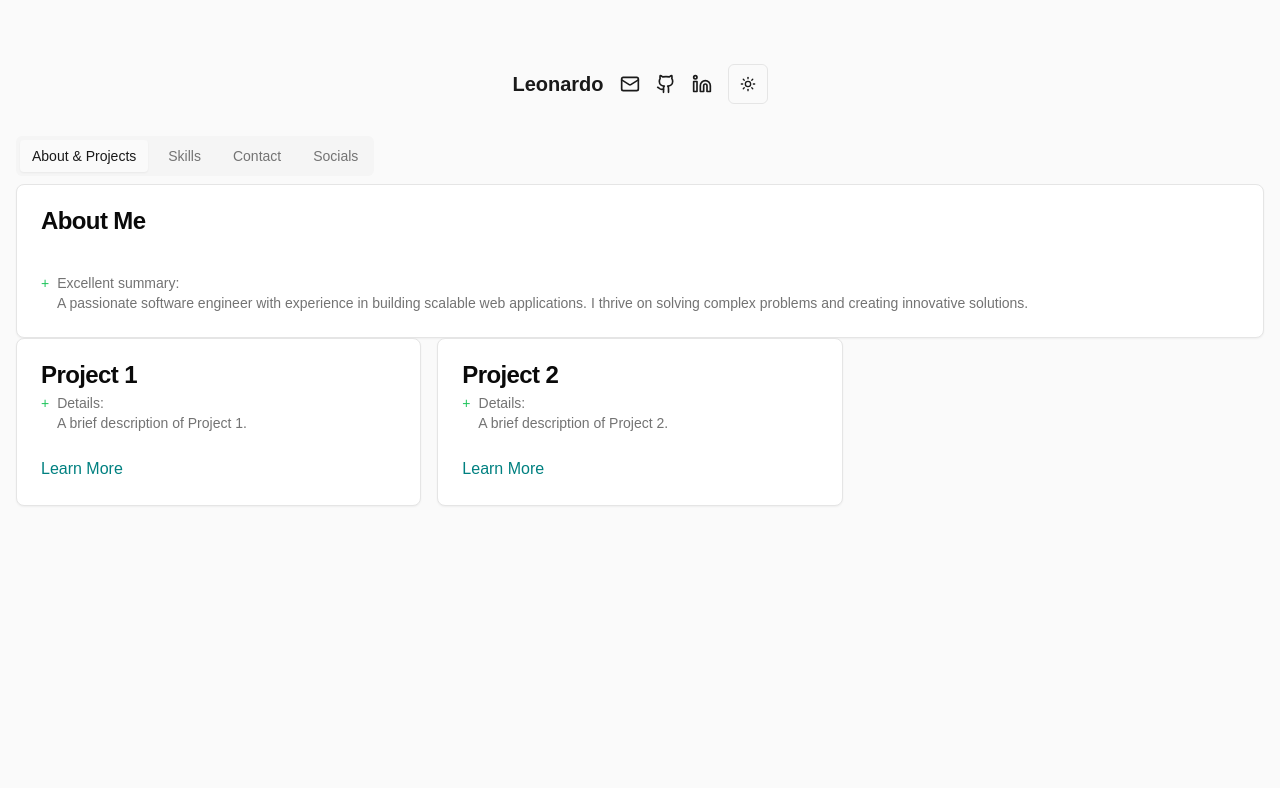
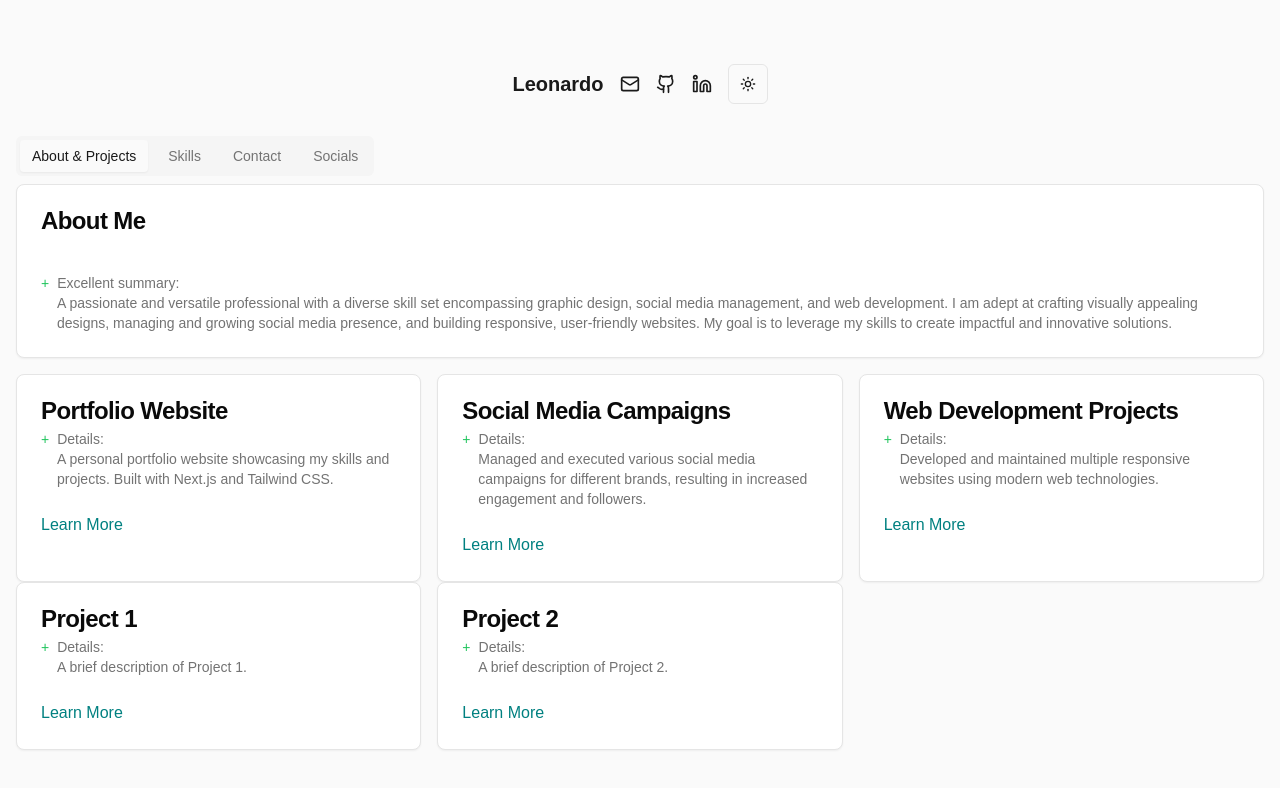
Before and after one commit to isaiahscape/portfolio-minimalist, a Next.js app: page / in a window 1280 px wide. Shown: the top 788 px of the page. Built offline with nearby package versions, Linux system fonts and the light colour scheme.

Commit message:
about & projects: add more infos

```diff
--- a/src/components/bio.tsx
+++ b/src/components/bio.tsx
@@ -3,18 +3,24 @@
 import {Card, CardContent, CardDescription, CardHeader, CardTitle} from '@/components/ui/card';
 
 export function Bio() {
-  const bio = `A passionate software engineer with experience in building scalable web applications.
-    I thrive on solving complex problems and creating innovative solutions.`;
+  const bio = `A passionate and versatile professional with a diverse skill set encompassing graphic design, social media management, and web development.
+    I am adept at crafting visually appealing designs, managing and growing social media presence, and building responsive, user-friendly websites.
+    My goal is to leverage my skills to create impactful and innovative solutions.`;
 
   const projects = [
     {
-      title: 'Project 1',
-      description: 'A brief description of Project 1.',
+      title: 'Portfolio Website',
+      description: 'A personal portfolio website showcasing my skills and projects. Built with Next.js and Tailwind CSS.',
       link: '#',
     },
     {
-      title: 'Project 2',
-      description: 'A brief description of Project 2.',
+      title: 'Social Media Campaigns',
+      description: 'Managed and executed various social media campaigns for different brands, resulting in increased engagement and followers.',
+      link: '#',
+    },
+    {
+      title: 'Web Development Projects',
+      description: 'Developed and maintained multiple responsive websites using modern web technologies.',
       link: '#',
     },
   ];
@@ -27,6 +33,7 @@ export function Bio() {
         </CardHeader>
         <CardContent>
           <CardDescription className="text-muted-foreground">
+            {/* Code Review Style */}
             <div className="flex items-center space-x-2">
               <span className="text-green-500">+</span>
               <span>Excellent summary:</span>
@@ -37,6 +44,35 @@ export function Bio() {
           </CardDescription>
         </CardContent>
       </Card>
+      <div className="grid gap-4 md:grid-cols-2 lg:grid-cols-3">
+        {projects.map((project, index) => (
+          <Card key={index}>
+            <CardHeader>
+              <CardTitle>{project.title}</CardTitle>
+              <CardDescription>
+                {/* Code Review Style */}
+                <div className="flex items-center space-x-2">
+                  <span className="text-green-500">+</span>
+                  <span>Details:</span>
+                </div>
+                <div className="ml-4">
+                  <p>{project.description}</p>
+                </div>
+              </CardDescription>
+            </CardHeader>
+            <CardContent>
+              <a
+                href={project.link}
+                target="_blank"
+                rel="noopener noreferrer"
+                className="text-primary hover:underline"
+              >
+                Learn More
+              </a>
+            </CardContent>
+          </Card>
+        ))}
+      </div>
     </div>
   );
 }
```
